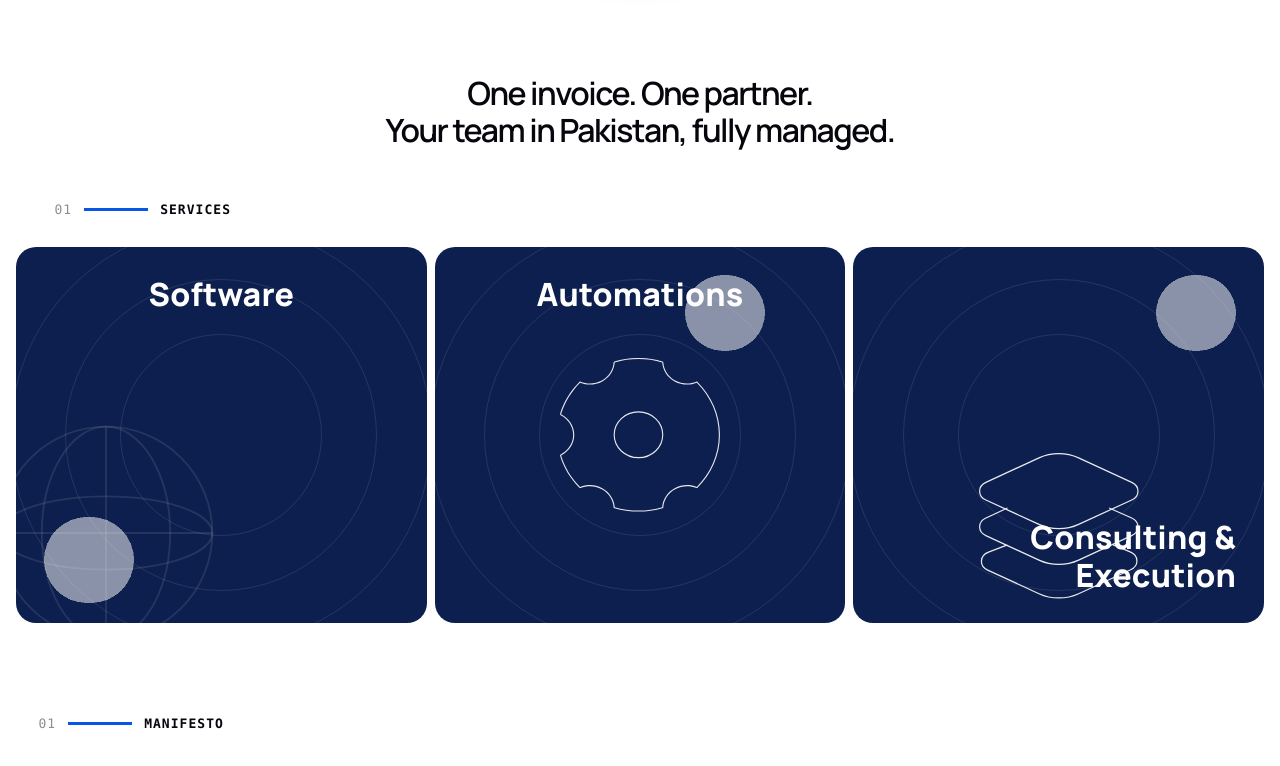
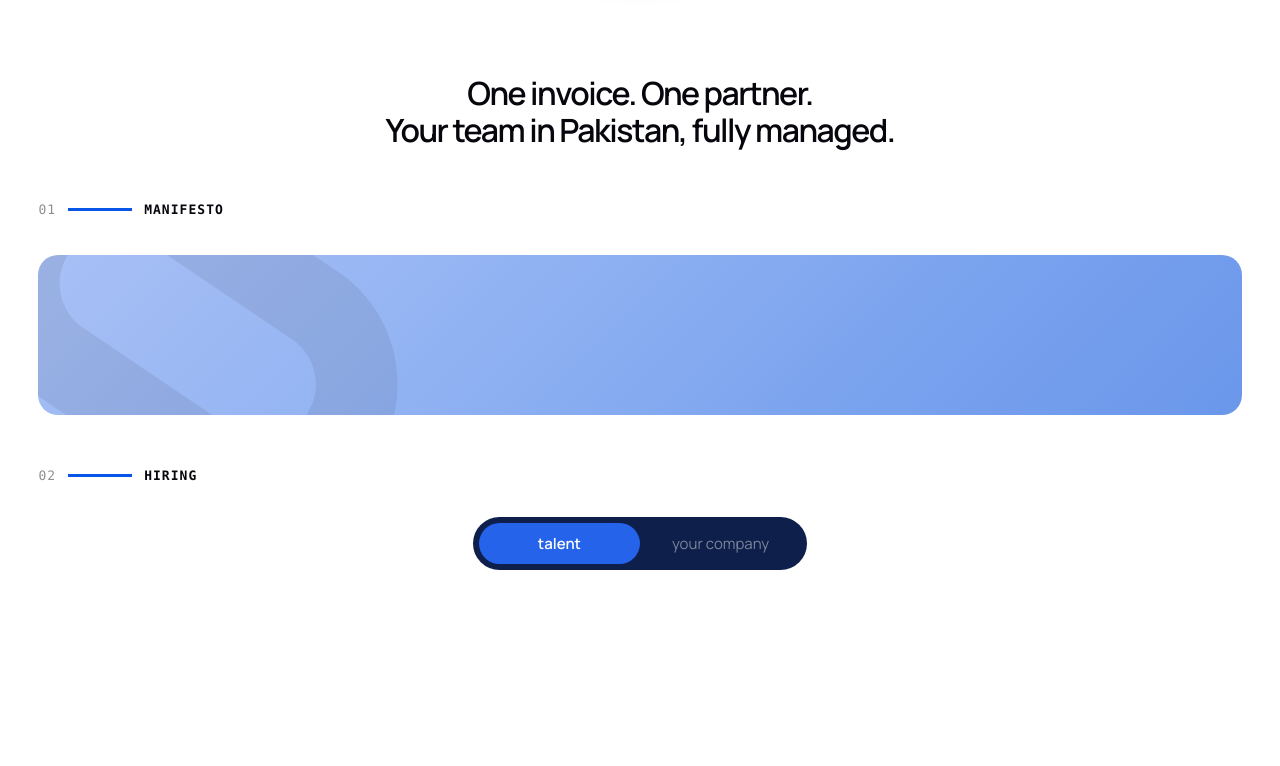
Before and after one commit to talhxv/tethr, a website built with Vite: page index.html in a window 1280 px wide. Shown: the part 671-1437 px from the top of the page. Built offline with nearby package versions, Linux system fonts and the light colour scheme; animation ran at ten frames a second; files whose address does not match are found by name.

Commit message:
Revert "Add services section with Software, Automations, Consulting cards"
This reverts commit d236cc2b6cb112b5598aecd2f45f4a66ed3cbc53.

```diff
--- a/src/components/services.js
+++ /dev/null
@@ -1,61 +0,0 @@
-import sphere from '../assets/Sphere.svg'
-import swirl from '../assets/swirlcomponent.svg'
-import setting from '../assets/setting.svg'
-import executionstack from '../assets/executionstack.svg'
-
-export const html = `
-<section class="services">
-  <div class="section-label section-label--spaced padded">
-    <span class="section-label__num">01</span>
-    <span class="section-label__line"></span>
-    <span class="section-label__title">SERVICES</span>
-  </div>
-
-  <div class="services__grid">
-
-    <div class="services__card">
-      <span class="services__label">Software</span>
-      <div class="services__rings">
-        <div class="services__ring"></div>
-        <div class="services__ring"></div>
-        <div class="services__ring"></div>
-      </div>
-      <div class="services__globe-wrap">
-        <div class="services__globe-grid">
-          <svg viewBox="0 0 120 120" fill="none" xmlns="http://www.w3.org/2000/svg">
-            <circle cx="60" cy="60" r="58" stroke="rgba(255,255,255,0.25)" stroke-width="1"/>
-            <ellipse cx="60" cy="60" rx="35" ry="58" stroke="rgba(255,255,255,0.25)" stroke-width="1"/>
-            <ellipse cx="60" cy="60" rx="58" ry="20" stroke="rgba(255,255,255,0.25)" stroke-width="1"/>
-            <line x1="2" y1="60" x2="118" y2="60" stroke="rgba(255,255,255,0.25)" stroke-width="1"/>
-            <line x1="60" y1="2" x2="60" y2="118" stroke="rgba(255,255,255,0.25)" stroke-width="1"/>
-          </svg>
-        </div>
-      </div>
-      <img src="${sphere}" class="services__sphere" alt="" />
-    </div>
-
-    <div class="services__card services__card--mid">
-      <span class="services__label">Automations</span>
-      <div class="services__rings">
-        <div class="services__ring"></div>
-        <div class="services__ring"></div>
-        <div class="services__ring"></div>
-      </div>
-      <img src="${setting}" class="services__icon services__icon--cog" alt="" />
-      <img src="${sphere}" class="services__sphere services__sphere--mid" alt="" />
-    </div>
-
-    <div class="services__card">
-      <span class="services__label services__label--br">Consulting &amp;<br>Execution</span>
-      <div class="services__rings">
-        <div class="services__ring"></div>
-        <div class="services__ring"></div>
-        <div class="services__ring"></div>
-      </div>
-      <img src="${executionstack}" class="services__icon services__icon--stack" alt="" />
-      <img src="${sphere}" class="services__sphere services__sphere--right" alt="" />
-    </div>
-
-  </div>
-</section>
-`
--- a/src/main.js
+++ b/src/main.js
@@ -2,7 +2,6 @@ import './style.css'
 import { initGridAlive } from './grid-alive.js'
 import { html as navbarHtml, init as initNavbar } from './components/navbar.js'
 import { html as heroHtml, init as initHero } from './components/hero.js'
-import { html as servicesHtml } from './components/services.js'
 import { html as manifestoHtml } from './components/manifesto.js'
 import { html as hiringHtml, init as initHiring } from './components/hiring.js'
 import { html as ctaHtml } from './components/cta.js'
@@ -11,7 +10,6 @@ import { html as footerHtml, init as initFooter } from './components/footer.js'
 document.querySelector('#app').innerHTML = `
 <div class="navbar-wrap">${navbarHtml}</div>
 ${heroHtml}
-${servicesHtml}
 ${manifestoHtml}
 ${hiringHtml}
 ${ctaHtml}
--- a/src/style.css
+++ b/src/style.css
@@ -123,143 +123,6 @@ code {
   &:focus-visible {
     outline: 2px solid var(--accent);
     outline-offset: 2px;
-  }
-}
-
-/* ── Services ── */
-.services {
-  padding: 0 16px 40px;
-}
-
-.services__grid {
-  display: grid;
-  grid-template-columns: 1fr 1fr 1fr;
-  gap: 8px;
-  margin-top: 24px;
-}
-
-.services__card {
-  position: relative;
-  background: #0d1f4e;
-  border-radius: 20px;
-  min-height: 320px;
-  overflow: hidden;
-  display: flex;
-  flex-direction: column;
-  padding: 28px;
-}
-
-.services__label {
-  font-family: 'Manrope', sans-serif;
-  font-size: clamp(22px, 2.5vw, 32px);
-  font-weight: 700;
-  color: #fff;
-  position: relative;
-  z-index: 2;
-  line-height: 1.2;
-}
-
-.services__rings {
-  position: absolute;
-  inset: 0;
-  display: flex;
-  align-items: center;
-  justify-content: center;
-  z-index: 0;
-}
-
-.services__ring {
-  position: absolute;
-  border-radius: 50%;
-  border: 1px solid rgba(255, 255, 255, 0.1);
-}
-
-.services__ring:nth-child(1) { width: 200px; height: 200px; }
-.services__ring:nth-child(2) { width: 310px; height: 310px; }
-.services__ring:nth-child(3) { width: 420px; height: 420px; }
-
-.services__globe-wrap {
-  position: absolute;
-  bottom: -20px;
-  left: -20px;
-  width: 220px;
-  height: 220px;
-  z-index: 1;
-  opacity: 0.4;
-}
-
-.services__globe-grid {
-  width: 100%;
-  height: 100%;
-}
-
-.services__globe-grid svg {
-  width: 100%;
-  height: 100%;
-}
-
-.services__sphere {
-  position: absolute;
-  bottom: 20px;
-  left: 28px;
-  width: 90px;
-  height: auto;
-  z-index: 2;
-}
-
-.services__sphere--mid {
-  bottom: auto;
-  top: 28px;
-  left: auto;
-  right: 80px;
-  width: 80px;
-}
-
-.services__sphere--right {
-  bottom: auto;
-  top: 28px;
-  right: 28px;
-  left: auto;
-  width: 80px;
-}
-
-.services__icon {
-  position: absolute;
-  z-index: 1;
-  opacity: 0.9;
-}
-
-.services__icon--cog {
-  top: 50%;
-  left: 50%;
-  transform: translate(-50%, -50%);
-  width: 160px;
-  height: auto;
-}
-
-.services__icon--stack {
-  bottom: 24px;
-  left: 50%;
-  transform: translateX(-50%);
-  width: 160px;
-  height: auto;
-}
-
-.services__label--br {
-  position: absolute;
-  bottom: 28px;
-  right: 28px;
-  text-align: right;
-  z-index: 2;
-}
-
-@media (max-width: 768px) {
-  .services__grid {
-    grid-template-columns: 1fr;
-  }
-
-  .services__card {
-    min-height: 240px;
   }
 }
 
```
Also changed, not shown: src/assets/executionstack.svg (deleted), src/assets/setting.svg (deleted).
